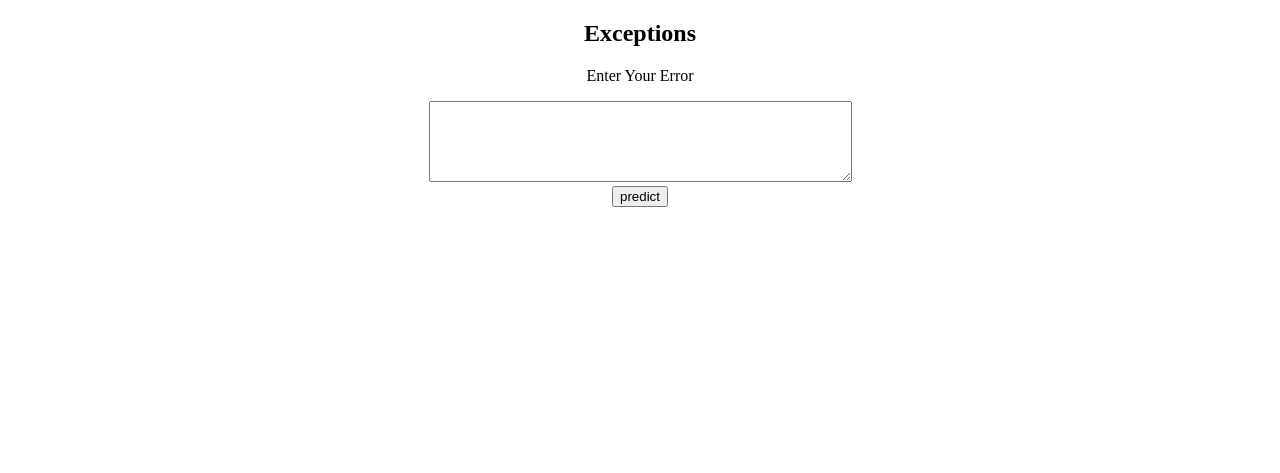
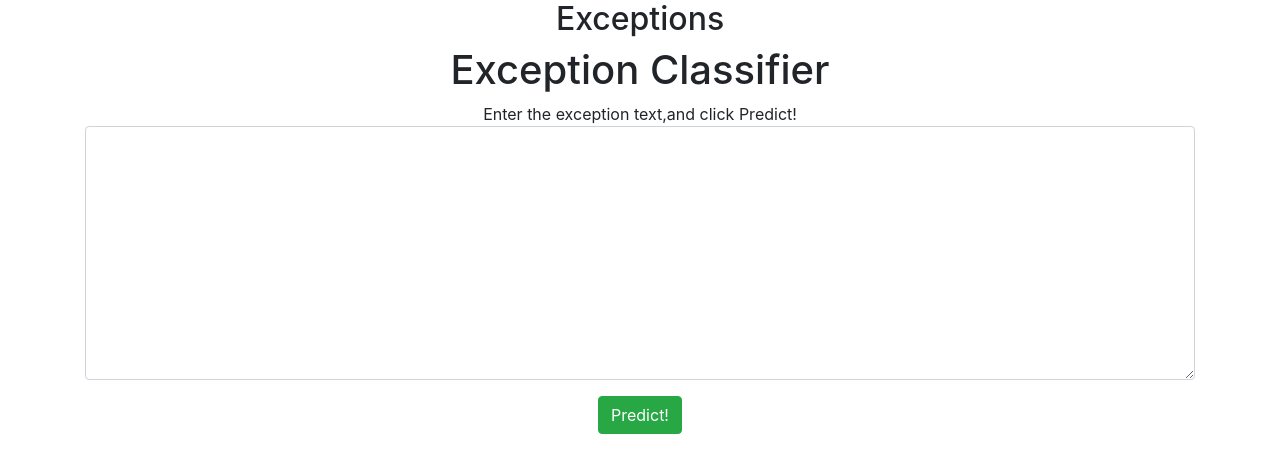
Before and after one commit to Nandhagopalcs/NLP-based-tagging-solution, a Flask app: page / in a window 1280 px wide. Shown: the top 473 px of the page. Run offline with Flask 2, Linux system fonts and the light colour scheme; parts of the project's set-up code (start-up, migrations or seed data) failed here and were passed over.

Commit message:
Update home.html

```diff
--- a/templates/home.html
+++ b/templates/home.html
@@ -1,6 +1,10 @@
 <!DOCTYPE html>
 <html>
 <head>
+	 <meta charset="UTF-8">
+    <meta name="viewport" content="width=device-width, initial-scale=1.0">
+    <link rel="stylesheet" href="https://cdn.jsdelivr.net/npm/bootstrap@4.5.3/dist/css/bootstrap.min.css"
+        integrity="sha384-TX8t27EcRE3e/ihU7zmQxVncDAy5uIKz4rEkgIXeMed4M0jlfIDPvg6uqKI2xXr2" crossorigin="anonymous">
 	<title>Exception Checker</title>
 </head>
 <body>
@@ -8,17 +12,17 @@
 	<div style="text-align: center;">
 
 		<h2>Exceptions</h2>
-    </div>
-
-	<div style="text-align: center;">
-
+   <div class="container">
+        <h1>Exception Classifier</h1>
+        <div>Enter the exception text,and click Predict!</div>
+        <div>
 		<form action="{{ url_for('predict')}}" method="POST">
-		<p>Enter Your Error</p>
-		<!-- <input type="text" name="comment"/> -->
-		<textarea name="message" rows="5" cols="50"></textarea>
-		<br/>
-
-		<input type="submit"  value="predict">
+		<div class="form-group">
+                    <textarea name="text" cols="20" rows="10" class="form-control"></textarea>
+                </div>
+                <div>
+                    <button type="submit" class="btn btn-success">Predict!</button>
+                </div>
 
 	</form>
     </div >
```
